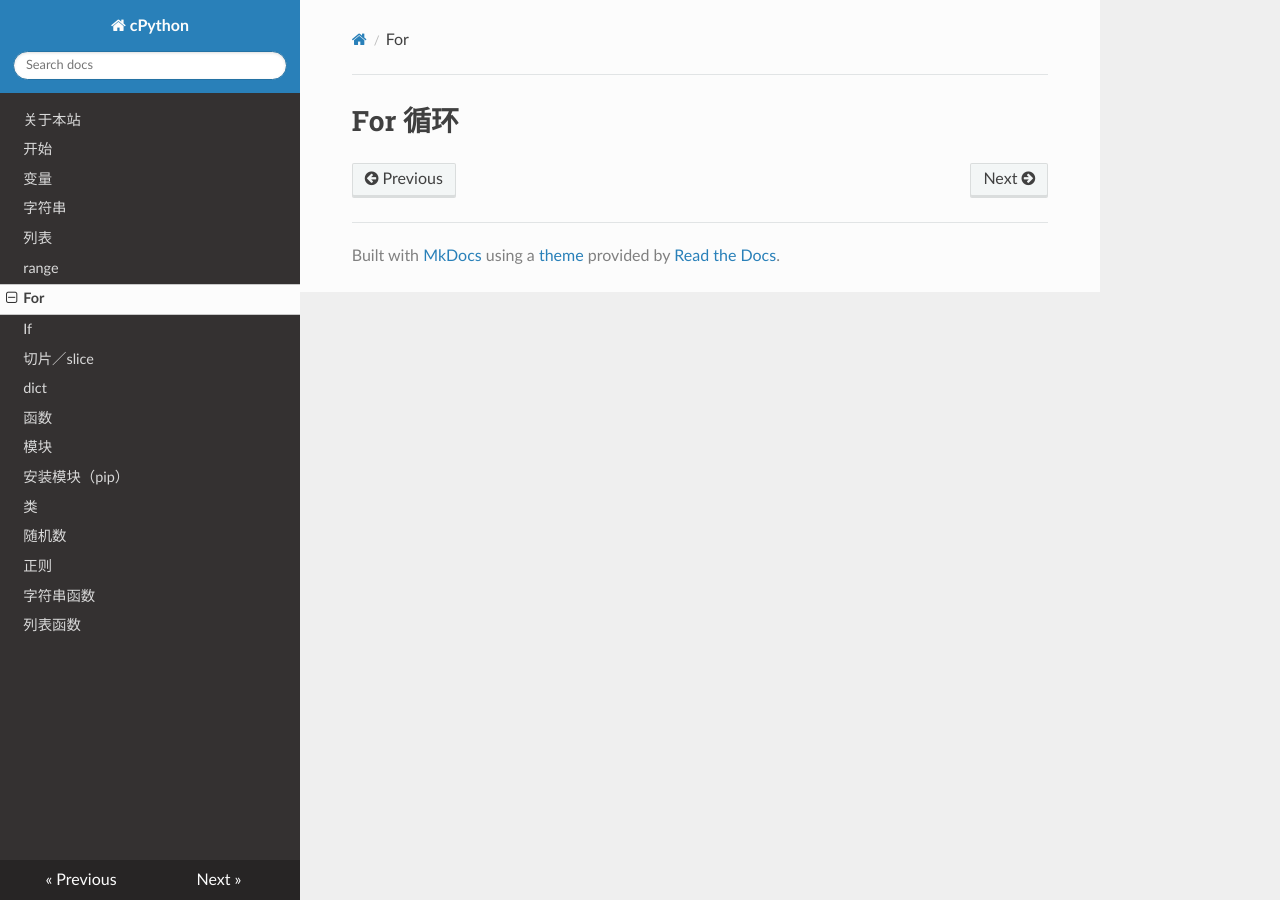
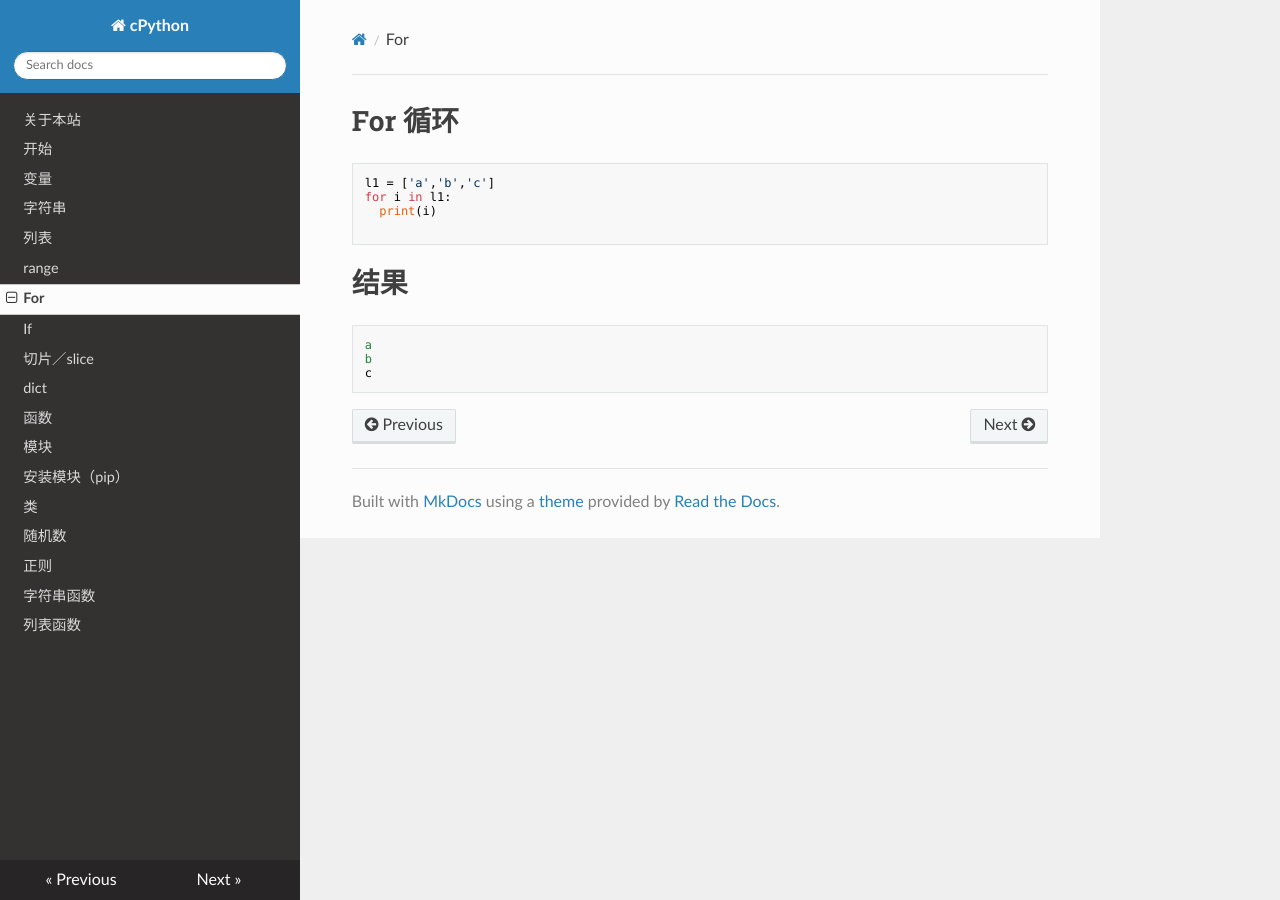
Before and after one commit to asmcos/cpython, an MkDocs documentation site: the page built from docs/for.md, in a window 1280 px wide. Built offline with MkDocs 1.6.1, drawn with Linux system fonts in a browser that asks for light colours; nearby versions of some CDN libraries; old or Windows-style settings are respelled for this version of MkDocs.

Commit message:
修改了for循环

````diff
--- a/docs/for.md
+++ b/docs/for.md
@@ -1 +1,17 @@
 # For 循环
+
+```
+l1 = ['a','b','c']
+for i in l1:
+  print(i)
+
+```
+
+#结果
+
+
+```
+a
+b
+c
+```
````
